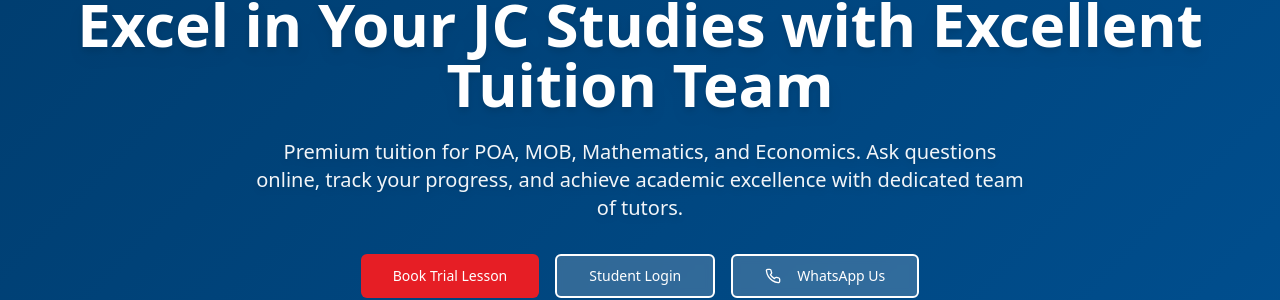
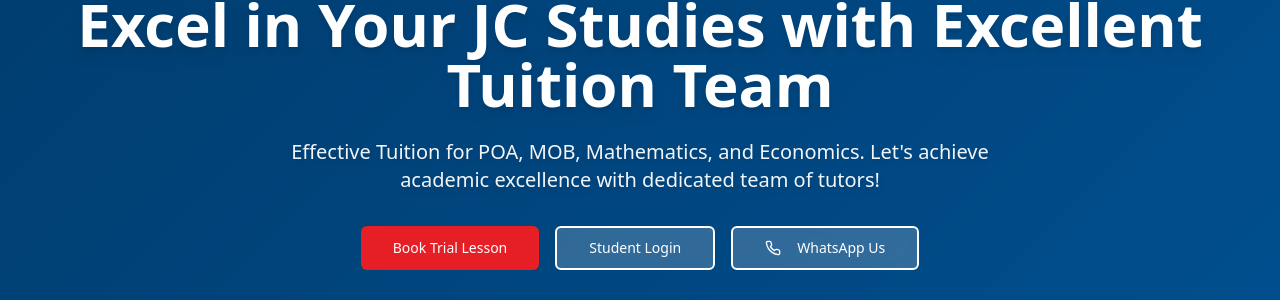
Before and after one commit to yeyehandsome1984/tutorly-aid, a React (Vite) app: page / in a window 1280 px wide. Shown: the part 150-450 px from the top of the page. Built offline with nearby package versions, Linux system fonts and the light colour scheme; no server answers; the database is empty; the HTML template or start-up script is replaced by a standard one.

Commit message:
Code edited in Lovable Code Editor
Edited UI in Lovable

```diff
--- a/src/pages/Index.tsx
+++ b/src/pages/Index.tsx
@@ -80,8 +80,8 @@ const Index = () => {
             Excel in Your JC Studies with Excellent Tuition Team
           </h1>
           <p className="text-lg md:text-xl mb-8 max-w-3xl mx-auto text-white/95 drop-shadow-md">
-            Premium tuition for POA, MOB, Mathematics, and Economics. Ask questions online, track your progress, and
-            achieve academic excellence with dedicated team of tutors.
+            Effective Tuition for POA, MOB, Mathematics, and Economics. Let's achieve academic excellence with dedicated
+            team of tutors!
           </p>
           <div className="flex flex-col sm:flex-row gap-4 justify-center">
             <Button size="lg" variant="secondary">
```
